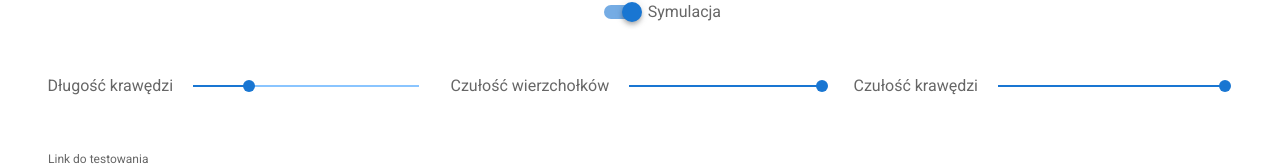
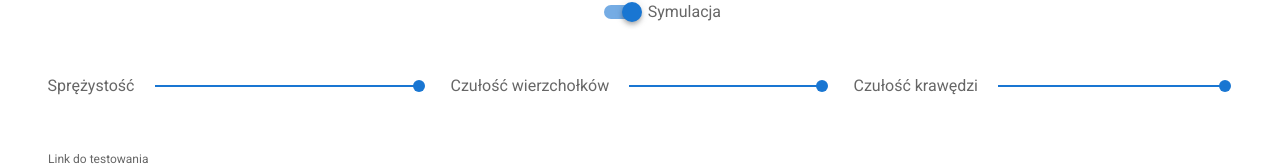
Before and after one commit to baatochan/BookRelationsScanner, a Vue app in the folder client/: page /visualise-data in a window 1280 px wide. Shown: the part 560-726 px from the top of the page. Built offline with nearby package versions, Linux system fonts and the light colour scheme; no server answers.

Commit message:
Slider rework It now controlls velocityDecay for more A E S T H E T I C S

```diff
--- a/client/src/components/ForceGraph.vue
+++ b/client/src/components/ForceGraph.vue
@@ -299,9 +299,7 @@ export default {
       simulation
         .force("charge")
         .strength(
-          forceProperties.charge.strength *
-            forceProperties.charge.enabled *
-            (this.forceSlider / 50)
+          forceProperties.charge.strength * forceProperties.charge.enabled
         )
         .distanceMin(forceProperties.charge.distanceMin)
         .distanceMax(forceProperties.charge.distanceMax);
@@ -328,7 +326,7 @@ export default {
         .force("link")
         .distance(forceProperties.link.distance)
         .iterations(forceProperties.link.iterations);
-      simulation.velocityDecay(0.4);
+      simulation.velocityDecay(this.forceSlider / -100);
       simulation.alphaDecay(0.0228);
       simulation.alphaTarget(0.4);
       // updates ignored until this is run
--- a/client/src/components/VisualiseData.vue
+++ b/client/src/components/VisualiseData.vue
@@ -20,10 +20,10 @@
         <v-row>
           <v-col>
             <v-slider
-              min="0"
-              max="200"
+              min="-90"
+              max="-10"
               v-model="forceSlider"
-              label="Długość krawędzi"
+              label="Sprężystość"
             />
           </v-col>
           <v-col>
```
